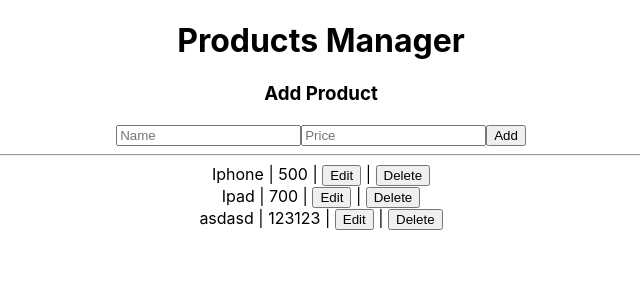
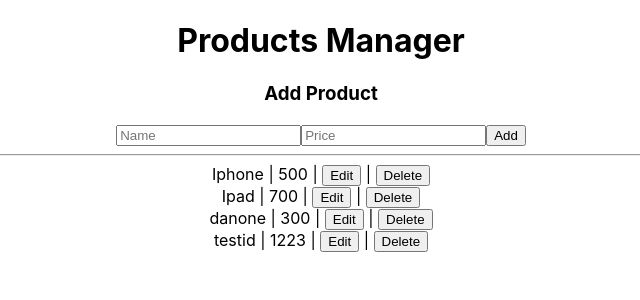
Before and after one commit to TiagoUmemura/reactjs-customer-registration, a React (Create React App) app: page / in a window 1280 px wide. Shown: the top 300 px of the page, without its empty margins (319-959 px from the left). Built offline with nearby package versions, Linux system fonts and the light colour scheme; data requests are answered from the project's data file.

Commit message:
Add delete operation on API

```diff
--- a/db.json
+++ b/db.json
@@ -23,9 +23,14 @@
       "price": "700"
     },
     {
-      "name": "asdasd",
-      "price": "123123",
-      "id": 3
+      "name": "danone",
+      "price": "300",
+      "id": 4
+    },
+    {
+      "name": "testid",
+      "price": "1223",
+      "id": 5
     }
   ]
 }
--- a/src/App.js
+++ b/src/App.js
@@ -48,15 +48,15 @@ class App extends Component {
     return this.state.products;
   }
 
-  onDelete(name){
-    const products = this.getProducts();
+  onDelete(id){
 
-    const filteredProducts = products.filter(product =>{
-      return product.name !== name;
-    });
+    axios.delete(`http://localhost:3000/products/${id}`)
+    .then(res => {
+      console.log(res.data);
+      const products = this.getProducts();
+      this.setState({ products });
+    })
 
-    this.setState({ products: filteredProducts});
-    console.log(filteredProducts);
   }
 
   onAdd(name, price) {
@@ -106,6 +106,7 @@ class App extends Component {
                 key={product.name}
                 name={product.name}
                 price={product.price}
+                id={product.id}
                 onDelete={this.onDelete}
                 onEditSubmit={this.onEditSubmit}
               />
--- a/src/ProductItem.js
+++ b/src/ProductItem.js
@@ -14,9 +14,10 @@ class ProductItem extends Component {
   }
 
   onDelete(){
-    const { onDelete, name } = this.props;
+    //get Id parameter passed on app.js from props
+    const { id } = this.props;
 
-    this.props.onDelete(name);
+    this.props.onDelete(id);
   }
 
   onEdit(){
```
